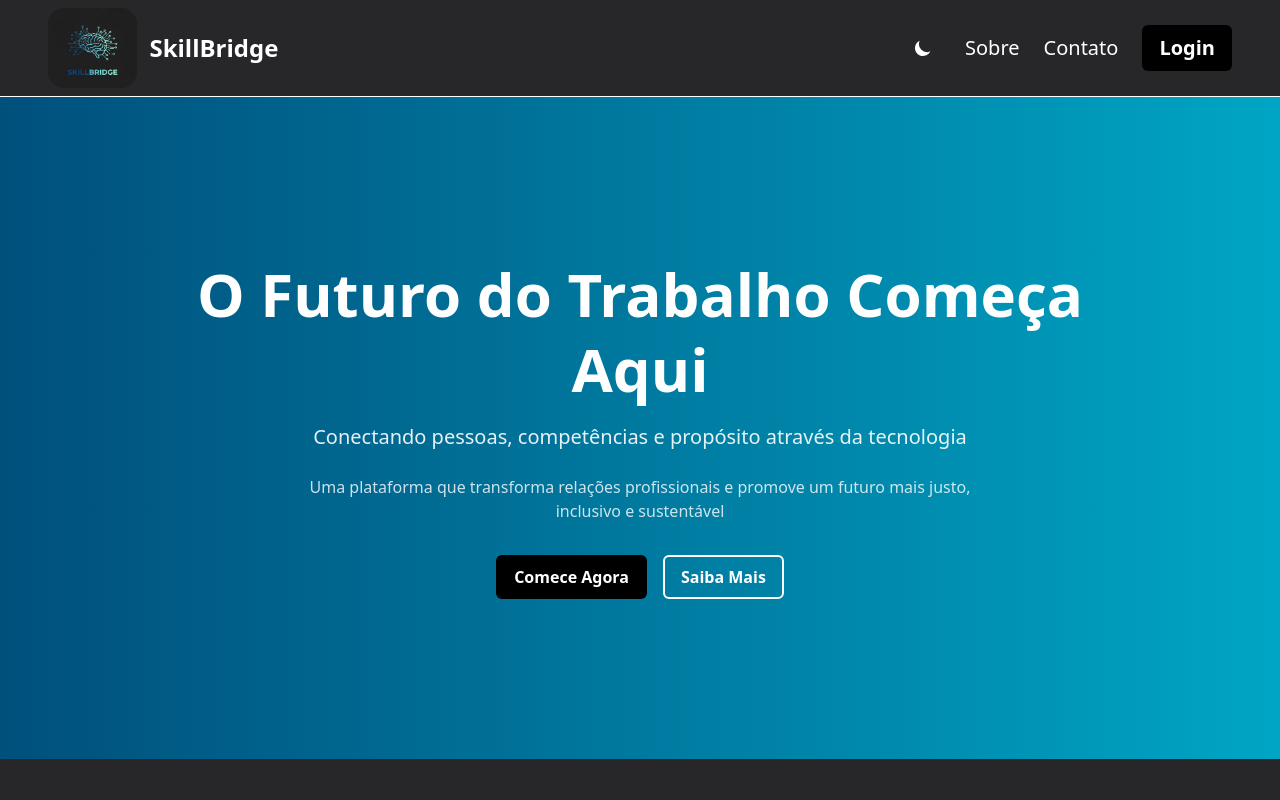
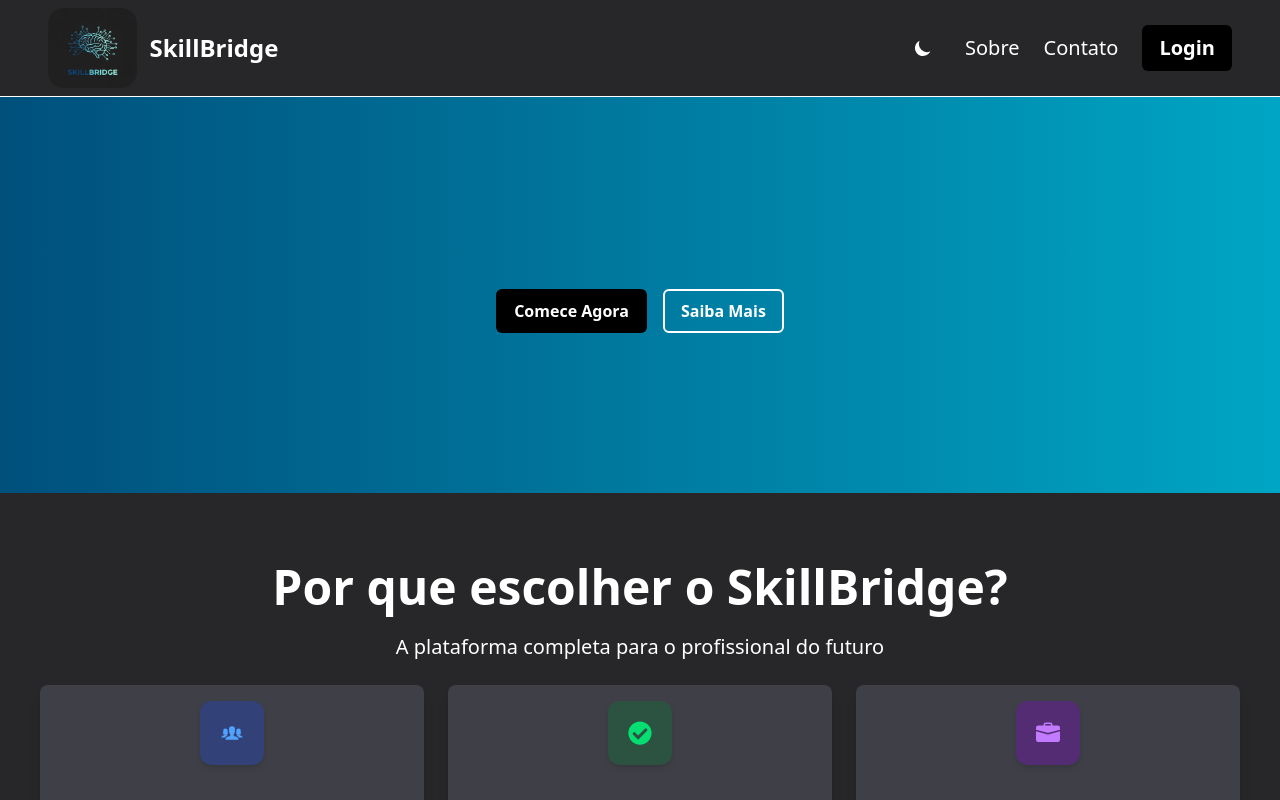
Before and after one commit to MGmanfre/GS-WebDev-FrontEnd, a React (Vite) app in the folder future/: page / in a window 1280 px wide. Shown: the top 800 px of the page. Built offline with nearby package versions, Linux system fonts and the light colour scheme.

Commit message:
fix: hero

```diff
--- a/future/src/components/Hero.jsx
+++ b/future/src/components/Hero.jsx
@@ -1,11 +1,9 @@
 import React from 'react'
-import { Link } from 'react-router-dom'
-import Button from '@/components/Button' // seu Button existente (ou use <button>)
 
 export default function Hero({
-  title = "O Futuro do Trabalho Começa Aqui",
-  subtitle = "Conectando pessoas, competências e propósito através da tecnologia",
-  text = "Uma plataforma que transforma relações profissionais e promove um futuro mais justo, inclusivo e sustentável",
+  title,
+  subtitle,
+  text,
   children
 }) {
   return (
```
